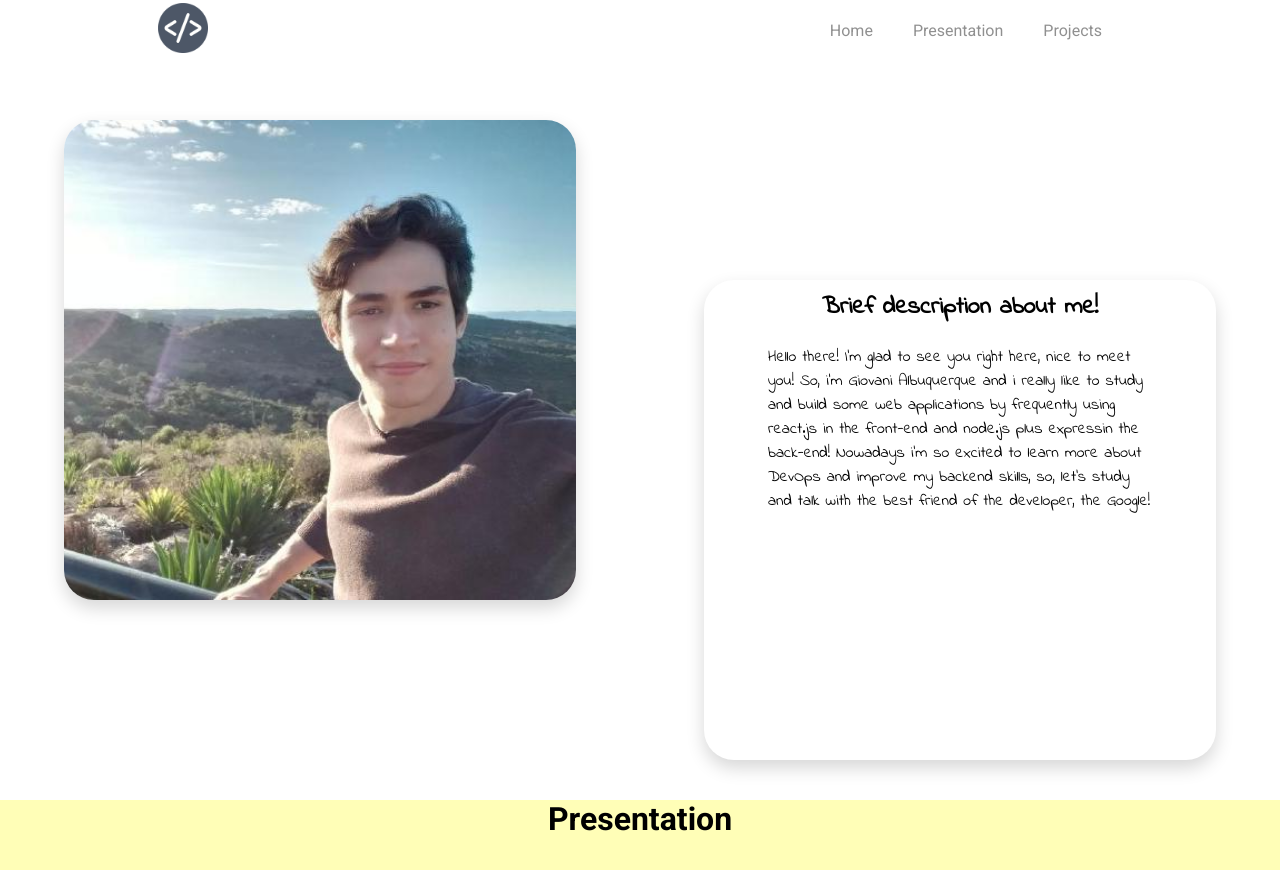
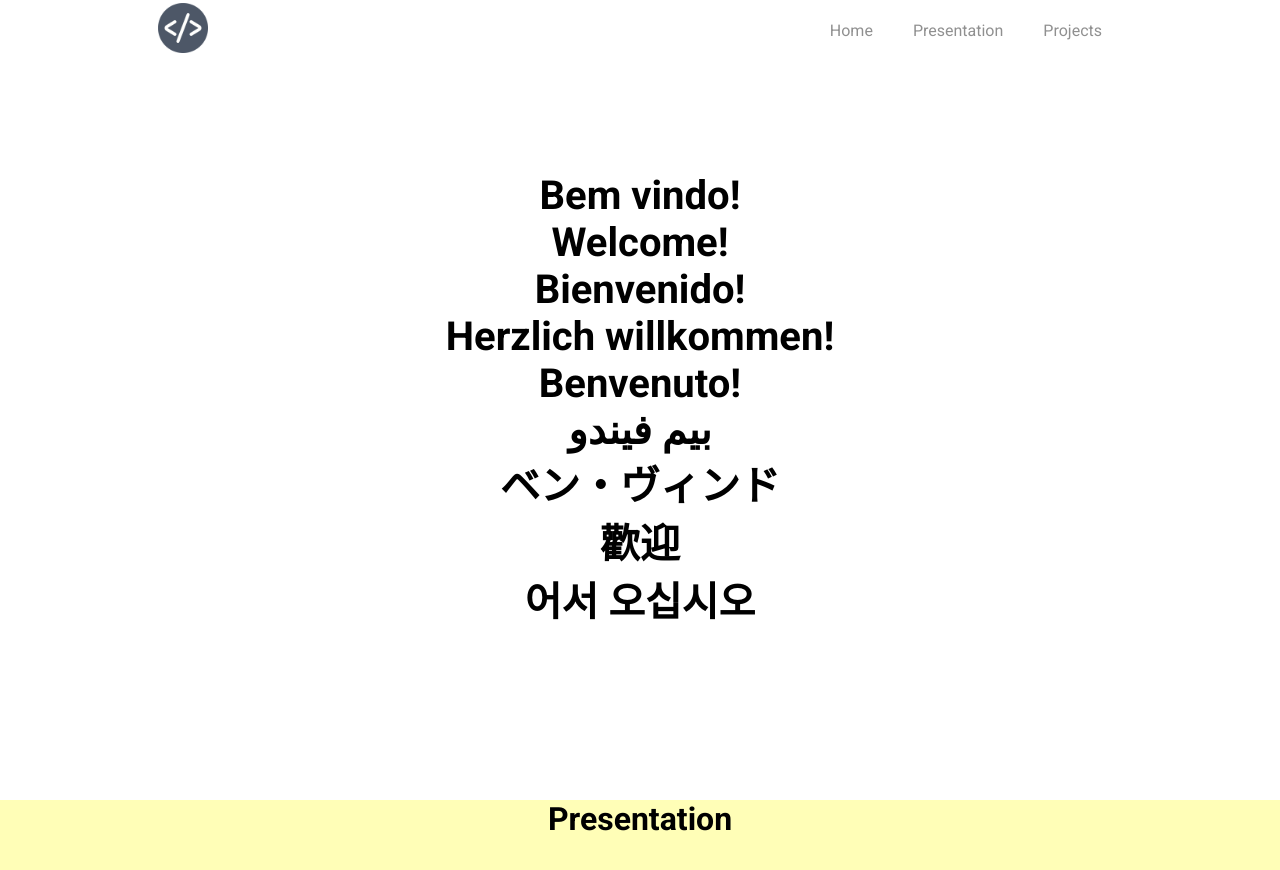
Before and after one commit to Giovaniavs/MyProject-Client, a React (Create React App) app: page / in a window 1280 px wide. Shown: the top 870 px of the page. Built offline with nearby package versions, Linux system fonts and the light colour scheme.

Commit message:
Feature(home): welcome message added to the home section and its effects too

```diff
--- a/src/components/Navbar/styles.ts
+++ b/src/components/Navbar/styles.ts
@@ -18,7 +18,7 @@ const NavbarContainer = styled.div<Props>`
   z-index: 10;
   box-shadow: ${(p: Props) => p.boxShadow};
   background-color: ${(p: Props) => p.backgroundColor} ;
-  transition: .3s;
+  transition: .5s;
 `;
 
 const NavbarList = styled.ul`
--- a/src/global/globalStyle.ts
+++ b/src/global/globalStyle.ts
@@ -69,6 +69,7 @@ const Container = styled.div`
   border: ${(p: Props) => p.border || 'none'};
   border-radius: ${(p: Props) => p.borderRadius || '0px'};
   box-shadow: ${(p: Props) => p.boxShadow || 'none'};
+  opacity: ${(p: Props) => p.opacity || 1};
   transition: ${(p: Props) => p.transition || 'unset'};
 `;
 
@@ -105,6 +106,8 @@ const Text = styled.p`
   overflow: ${(p: Props) => p.overflow || 'unset'};
   align-self: ${(p: Props) => p.alignSelf || 'inherit'};
   font-family: ${(p: Props) => p.fontFamily || 'Roboto, sans-serif'};
+  position: ${(p: Props) => p.position || 'unset'};
+  transition: ${(p: Props) => p.transition || 'unset'};
 `;
 
 const H1 = styled.h1`
--- a/src/views/Home/Home.tsx
+++ b/src/views/Home/Home.tsx
@@ -15,6 +15,9 @@ function Home() {
   const [photoPositionY, setPhotoPositionY] = useState('15%');
   const [descriptionPositionX, setDescriptionPositionX] = useState('5%');
   const [descriptionPositionY, setDescriptionPositionY] = useState('5%');
+  const [cardOpacity, setCardOpacity] = useState('0');
+  const [textOpacity, setTextOpacity] = useState('1');
+
   document.addEventListener('scroll', () => {
     if (window.scrollY === 0) {
       setPhotoPositionX('5%');
@@ -22,12 +25,16 @@ function Home() {
       setDescriptionPositionX('5%');
       setDescriptionPositionY('5%');
       setBackGroundColor('white');
+      setCardOpacity('0');
+      setTextOpacity('1');
     } else {
       setPhotoPositionX('13%');
       setPhotoPositionY('25%');
       setDescriptionPositionX('10%');
       setDescriptionPositionY('10%');
       setBackGroundColor('#c7ffff');
+      setCardOpacity('1');
+      setTextOpacity('0');
     }
   });
 
@@ -35,10 +42,29 @@ function Home() {
     <>
       <Container id="Home" zindex={1} height="100vh" display="flex" align="center" justify="center">
         <FlexContainer padding="0 10%" align="center" justify="space-between" backgroundColor={backGroundColor} transition=".8s">
-          <FlexContainer height="60%" width="40%" boxShadow="0 8px 18px rgba(0,0,0,.16)" borderRadius="30px" position="absolute" left={photoPositionX} top={photoPositionY} transition="0.5s all ease-in-out">
+          <Text align="center" weight="bold" textSize="2.5em" opacity={textOpacity} transition="0.5s">
+            Bem vindo!
+            <br />
+            Welcome!
+            <br />
+            Bienvenido!
+            <br />
+            Herzlich willkommen!
+            <br />
+            Benvenuto!
+            <br />
+            بيم فيندو
+            <br />
+            ベン・ヴィンド
+            <br />
+            歡迎
+            <br />
+            어서 오십시오
+          </Text>
+          <FlexContainer height="60%" width="40%" boxShadow="0 8px 18px rgba(0,0,0,.16)" borderRadius="30px" position="absolute" left={photoPositionX} top={photoPositionY} opacity={cardOpacity} transition="0.5s all ease-in-out">
             <ImageComponent src={MyPhoto} objectFit="fit-content" borderRadius="30px" />
           </FlexContainer>
-          <FlexContainer zindex={2} height="60%" width="40%" boxShadow="0 8px 18px rgba(0,0,0,.16)" borderRadius="30px" position="absolute" right={descriptionPositionX} bottom={descriptionPositionY} transition="0.5s all ease-in-out" direction="column" align="center">
+          <FlexContainer zindex={2} height="60%" width="40%" boxShadow="0 8px 18px rgba(0,0,0,.16)" borderRadius="30px" position="absolute" right={descriptionPositionX} bottom={descriptionPositionY} opacity={cardOpacity} transition="0.5s all ease-in-out" direction="column" align="center">
             <H2 align="center" padding="10px 0" fontFamily="'Indie Flower', cursive"> Brief description about me! </H2>
             <Container width="75%">
               <Text fontFamily="'Indie Flower', cursive" padding="10px 0">
```
Also changed, not shown: 1 other file (tests, documents, lock files or other folders).
